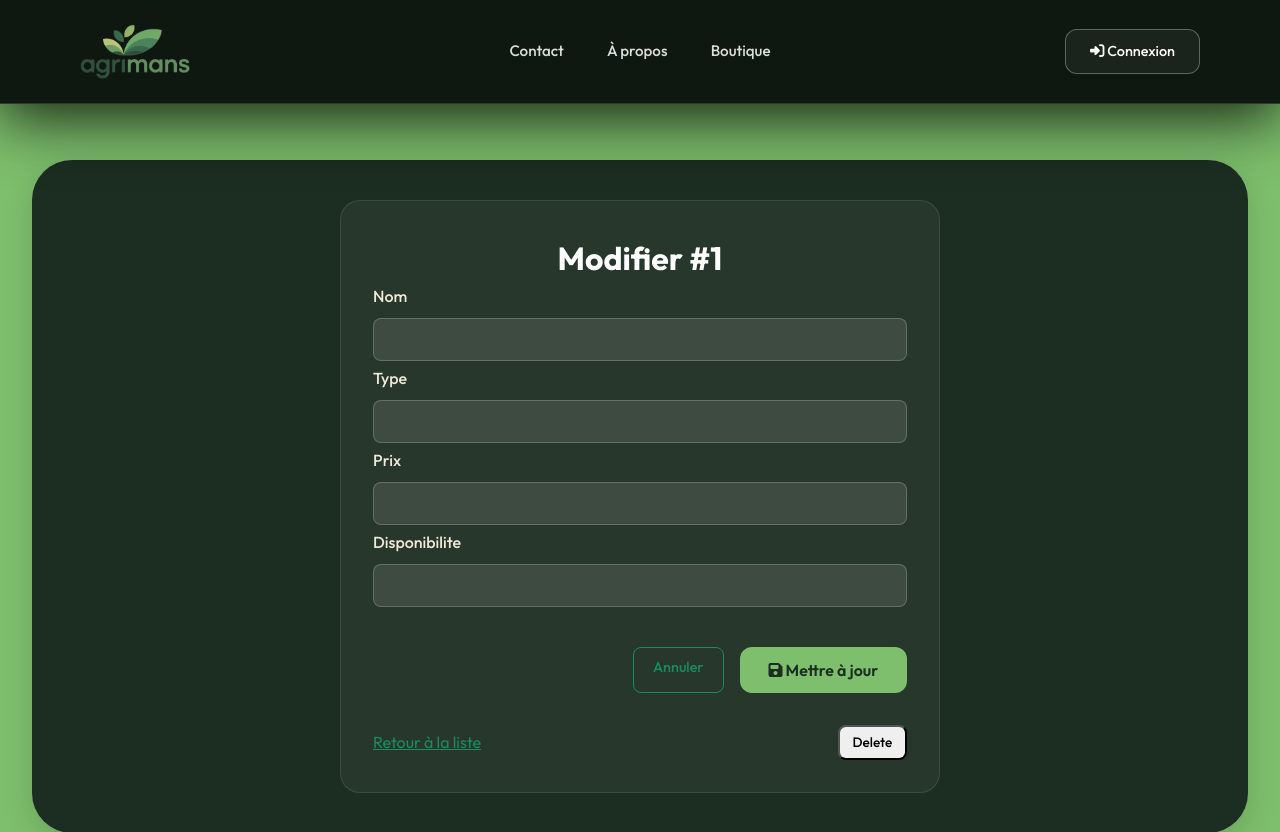
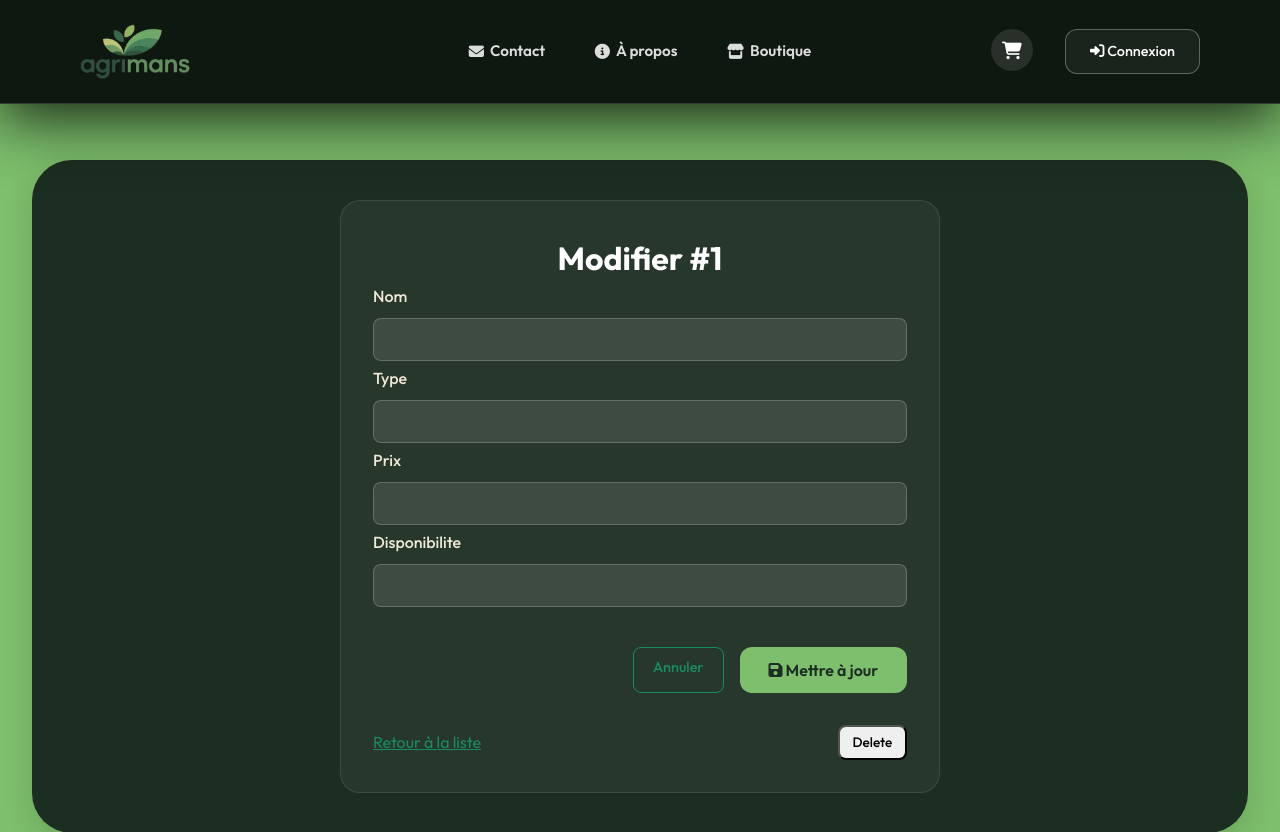
Before and after one commit to mohamed-55l/Esprit-PIDEV-3A37-2526-Agrimans, a Symfony app: template templates/Equipement/edit.html.twig in a window 1280 px wide. Shown: the top 832 px of the page. Run offline with Twig, Linux system fonts and the light colour scheme; the template is opened without the code that fills it: most values are stand-ins (such as "Sample title", 1, 10 or a date in 2020); form fields are guessed from the names that the template uses; some libraries are stand-ins or nearby versions.

Commit message:
Update navbar cart icon styling and fix Animal templates inclusion paths

```diff
--- a/templates/Animal/animal/index.html.twig
+++ b/templates/Animal/animal/index.html.twig
@@ -85,7 +85,7 @@
             <h3 style="margin:0;"><i class="fa-solid fa-plus-circle" style="color:#198B61;"></i> Ajouter un Animal</h3>
             <button onclick="document.getElementById('modalAddAnimal').style.display='none'" style="background:none;border:none;color:white;font-size:1.5rem;cursor:pointer;">&times;</button>
         </div>
-        {{ include('Waad/animal/_form.html.twig', {form: form}) }}
+        {{ include('Animal/animal/_form.html.twig', {form: form}) }}
     </div>
 </div>
 
@@ -97,7 +97,7 @@
             <h3 style="margin:0;"><i class="fa-solid fa-pen" style="color:#198B61;"></i> Modifier {{ animal.name }}</h3>
             <button onclick="document.getElementById('modalEdit{{ animal.id }}').style.display='none'" style="background:none;border:none;color:white;font-size:1.5rem;cursor:pointer;">&times;</button>
         </div>
-        {{ include('Waad/animal/_form.html.twig', {form: editForms[animal.id]}) }}
+        {{ include('Animal/animal/_form.html.twig', {form: editForms[animal.id]}) }}
     </div>
 </div>
 
--- a/templates/Animal/animal/show.html.twig
+++ b/templates/Animal/animal/show.html.twig
@@ -129,7 +129,7 @@
             <h3 style="margin:0;"><i class="fa-solid fa-pen" style="color:#198B61;"></i> Modifier {{ animal.name }}</h3>
             <button onclick="document.getElementById('modalEditAnimal').style.display='none'" style="background:none;border:none;color:white;font-size:1.5rem;cursor:pointer;">&times;</button>
         </div>
-        {{ include('Waad/animal/_form.html.twig', {form: editForm}) }}
+        {{ include('Animal/animal/_form.html.twig', {form: editForm}) }}
     </div>
 </div>
 
@@ -140,7 +140,7 @@
             <h3 style="margin:0;"><i class="fa-solid fa-plus-circle" style="color:#198B61;"></i> Ajouter alimentation</h3>
             <button onclick="document.getElementById('modalAddFeeding').style.display='none'" style="background:none;border:none;color:white;font-size:1.5rem;cursor:pointer;">&times;</button>
         </div>
-        {{ include('Waad/animal_nourriture/_form.html.twig', {feedingForm: addFeedingForm}) }}
+        {{ include('Animal/animal_nourriture/_form.html.twig', {feedingForm: addFeedingForm}) }}
     </div>
 </div>
 
@@ -152,7 +152,7 @@
             <h3 style="margin:0;"><i class="fa-solid fa-pen" style="color:#198B61;"></i> Modifier alimentation</h3>
             <button onclick="document.getElementById('modalEditFeeding{{ feeding.id }}').style.display='none'" style="background:none;border:none;color:white;font-size:1.5rem;cursor:pointer;">&times;</button>
         </div>
-        {{ include('Waad/animal_nourriture/_form.html.twig', {feedingForm: editFeedingForms[feeding.id]}) }}
+        {{ include('Animal/animal_nourriture/_form.html.twig', {feedingForm: editFeedingForms[feeding.id]}) }}
     </div>
 </div>
 
--- a/templates/Animal/nourriture/index.html.twig
+++ b/templates/Animal/nourriture/index.html.twig
@@ -80,7 +80,7 @@
             <h3 style="margin:0;"><i class="fa-solid fa-plus-circle" style="color:#198B61;"></i> Ajouter Nourriture</h3>
             <button onclick="document.getElementById('modalAddNourriture').style.display='none'" style="background:none;border:none;color:white;font-size:1.5rem;cursor:pointer;">&times;</button>
         </div>
-        {{ include('Waad/nourriture/_form.html.twig', {form: form}) }}
+        {{ include('Animal/nourriture/_form.html.twig', {form: form}) }}
     </div>
 </div>
 
@@ -92,7 +92,7 @@
             <h3 style="margin:0;"><i class="fa-solid fa-pen" style="color:#198B61;"></i> Modifier {{ nourriture.name }}</h3>
             <button onclick="document.getElementById('modalEditN{{ nourriture.id }}').style.display='none'" style="background:none;border:none;color:white;font-size:1.5rem;cursor:pointer;">&times;</button>
         </div>
-        {{ include('Waad/nourriture/_form.html.twig', {form: editForms[nourriture.id]}) }}
+        {{ include('Animal/nourriture/_form.html.twig', {form: editForms[nourriture.id]}) }}
     </div>
 </div>
 
--- a/templates/base.html.twig
+++ b/templates/base.html.twig
@@ -40,9 +40,9 @@
 
                 <div class="nav-links">
                     {% if not app.user %}
-                        <a href="{{ path('app_home') }}#contact" class="nav-link-professional">Contact</a>
-                        <a href="{{ path('app_home') }}#about" class="nav-link-professional">À propos</a>
-                        <a href="{{ path('app_marketplace_index') }}" class="nav-link-professional">Boutique</a>
+                        <a href="{{ path('app_home') }}#contact" class="nav-link-professional"><i class="fa-solid fa-envelope"></i> Contact</a>
+                        <a href="{{ path('app_home') }}#about" class="nav-link-professional"><i class="fa-solid fa-info-circle"></i> À propos</a>
+                        <a href="{{ path('app_marketplace_index') }}" class="nav-link-professional"><i class="fa-solid fa-store"></i> Boutique</a>
                     {% elseif 'ROLE_ADMIN' in app.user.roles %}
                         <!-- Admin sees no navigation menu, only dashboard access -->
                     {% else %}
@@ -81,13 +81,15 @@
                     <style>
                         .nav-link-professional {
                             display: inline-flex; align-items: center; gap: 6px;
-                            padding: 0.5rem 1rem; margin: 0 4px;
-                            font-weight: 500; font-size: 0.95rem; text-decoration: none;
+                            padding: 0.6rem 1.2rem; margin: 0 4px;
+                            font-weight: 600; font-size: 0.95rem; text-decoration: none;
                             color: rgba(255, 255, 255, 0.85);
-                            transition: color 0.3s ease, transform 0.3s ease;
+                            border-radius: 12px;
+                            transition: all 0.3s cubic-bezier(0.175, 0.885, 0.32, 1.275);
                         }
                         .nav-link-professional:hover {
                             color: #ffffff;
+                            background: rgba(255, 255, 255, 0.1);
                             transform: translateY(-2px);
                         }
                         .nav-cart-icon {
@@ -121,6 +123,7 @@
                             </div>
                         </div>
                     {% else %}
+                        <a href="{{ path('app_marketplace_cart') }}" class="nav-cart-icon" title="Panier" style="margin-right: 1rem;"><i class="fa-solid fa-shopping-cart"></i></a>
                         <a href="{{ path('app_login') }}" class="top-btn btn-outline" style="padding: 0.6rem 1.5rem; border-radius: 12px;"><i class="fa-solid fa-sign-in-alt"></i> Connexion</a>
                     {% endif %}
                 </div>
```
